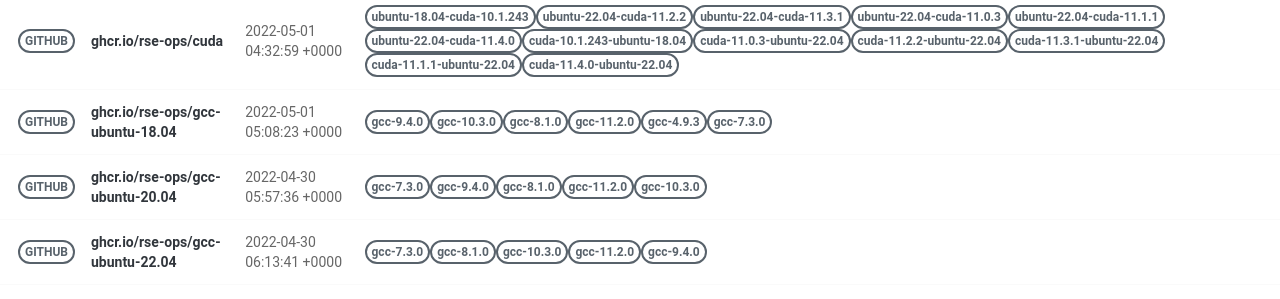
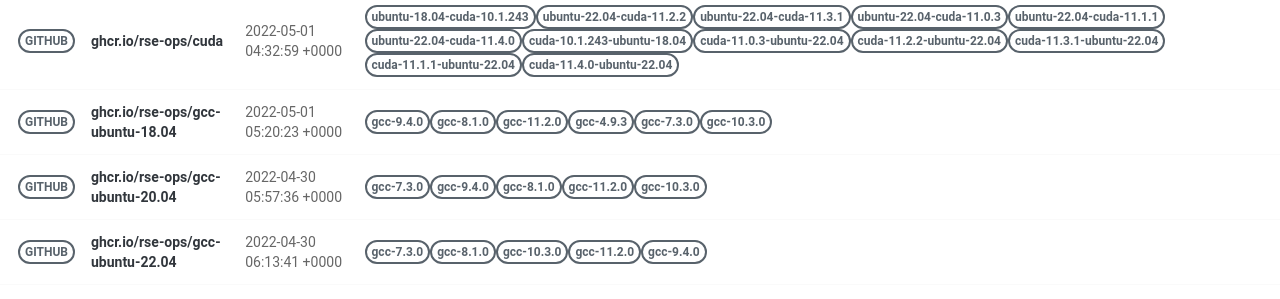
Before and after one commit to rse-ops/docker-images, a Jekyll site: the page built from pages/index.md, in a window 1280 px wide. Shown: the part 502-801 px from the top of the page. Built offline with Jekyll 4.4.1, drawn with Linux system fonts in a browser that asks for light colours; nearby versions of some CDN libraries; part of the change alters nothing that is shown.

Commit message:
Automated push to update library 2022-05-01

```diff
--- a/_library/ghcr.io-rse-ops-gcc-ubuntu-18.04.md
+++ b/_library/ghcr.io-rse-ops-gcc-ubuntu-18.04.md
@@ -1,7 +1,7 @@
 ---
 layout: container
 name: ghcr.io/rse-ops/gcc-ubuntu-18.04
-updated_at: 2022-05-01 05:08:23.267540
+updated_at: 2022-05-01 05:20:23.144177
 
 
 container_url: https://github.com/orgs/rse-ops/packages/container/package/gcc-ubuntu-18.04
@@ -9,9 +9,6 @@ versions:
  - tag: gcc-9.4.0
    dockerfile: https://github.com/rse-ops/docker-images/blob/main/ubuntu/gcc/Dockerfile
    manifest: https://crane.ggcr.dev/manifest/ghcr.io/rse-ops/gcc-ubuntu-18.04:gcc-9.4.0
- - tag: gcc-10.3.0
-   dockerfile: https://github.com/rse-ops/docker-images/blob/main/ubuntu/gcc/Dockerfile
-   manifest: https://crane.ggcr.dev/manifest/ghcr.io/rse-ops/gcc-ubuntu-18.04:gcc-10.3.0
  - tag: gcc-8.1.0
    dockerfile: https://github.com/rse-ops/docker-images/blob/main/ubuntu/gcc/Dockerfile
    manifest: https://crane.ggcr.dev/manifest/ghcr.io/rse-ops/gcc-ubuntu-18.04:gcc-8.1.0
@@ -24,5 +21,8 @@ versions:
  - tag: gcc-7.3.0
    dockerfile: https://github.com/rse-ops/docker-images/blob/main/ubuntu/gcc/Dockerfile
    manifest: https://crane.ggcr.dev/manifest/ghcr.io/rse-ops/gcc-ubuntu-18.04:gcc-7.3.0
+ - tag: gcc-10.3.0
+   dockerfile: https://github.com/rse-ops/docker-images/blob/main/ubuntu/gcc/Dockerfile
+   manifest: https://crane.ggcr.dev/manifest/ghcr.io/rse-ops/gcc-ubuntu-18.04:gcc-10.3.0
 
 ---
```
